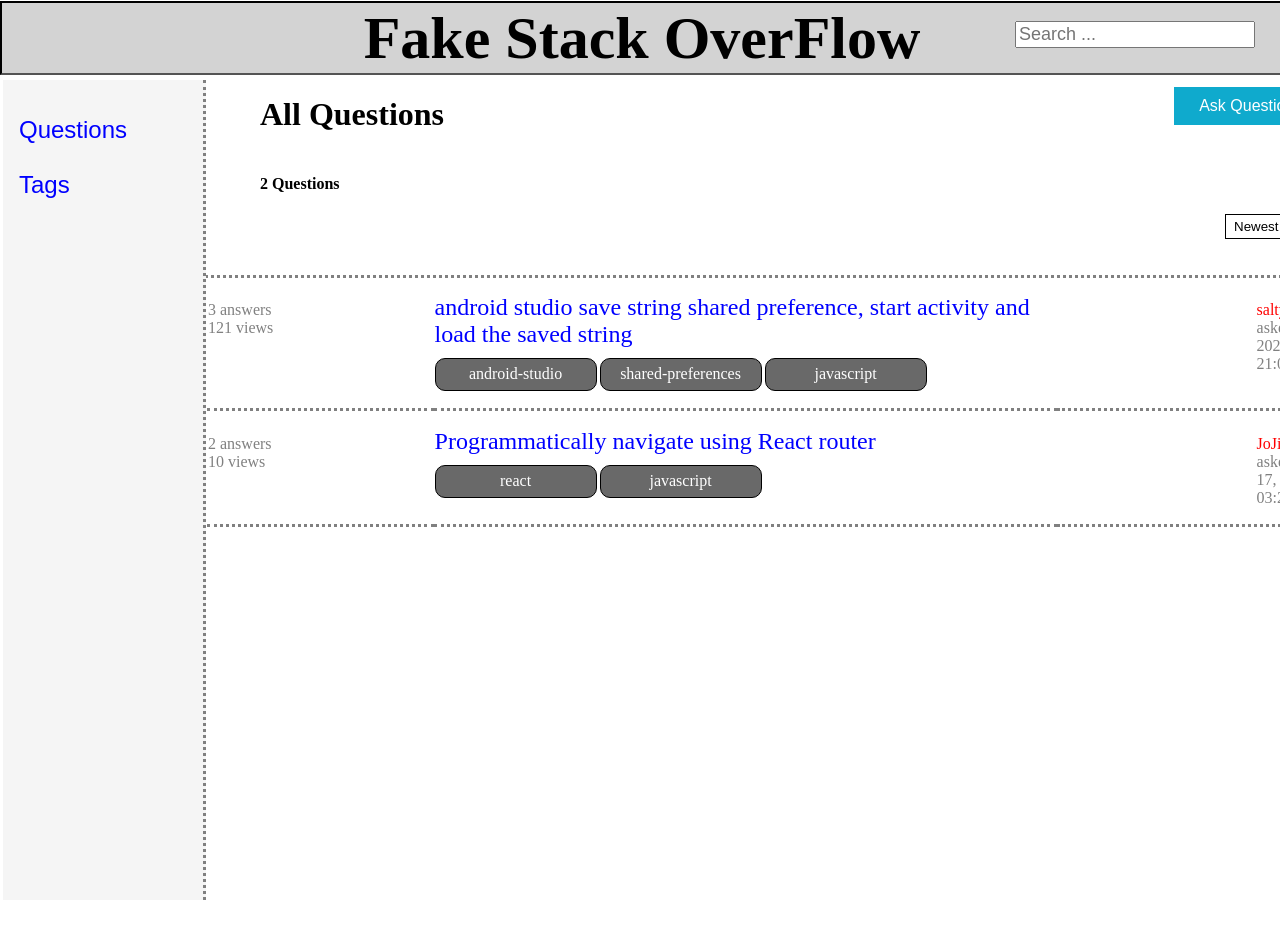
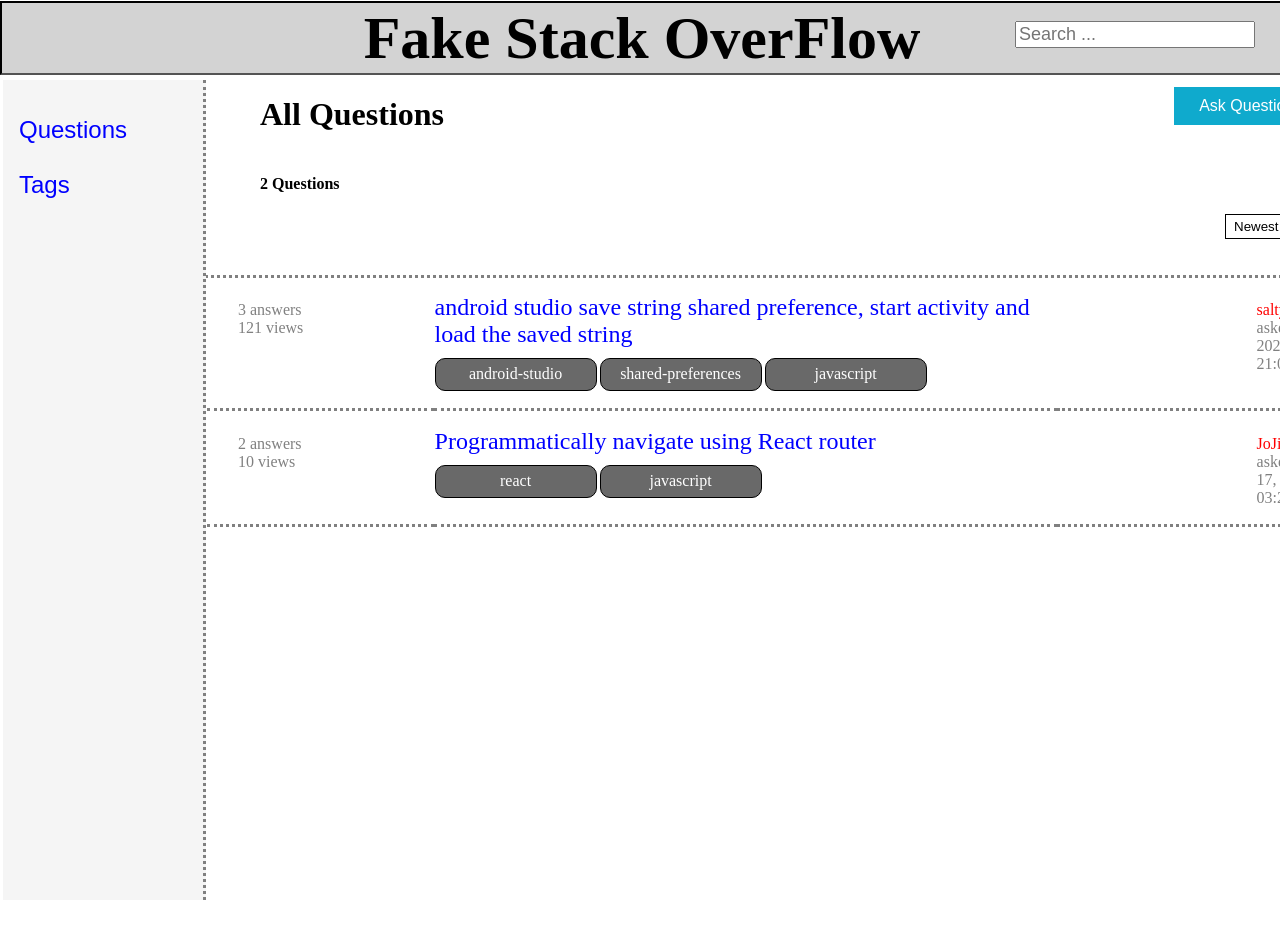
Before and after one commit to antenmanuuel/DevCollabNet, a React (Create React App) app: page / in a window 1280 px wide. Shown: the top 938 px of the page. Built offline with nearby package versions, Linux system fonts and the light colour scheme.

Commit message:
small css bug

```diff
--- a/src/components/QuestionsPage/QuestionTable.js
+++ b/src/components/QuestionsPage/QuestionTable.js
@@ -68,8 +68,8 @@
               <tr key={index} data-qid={question.qid} id="tr1">
                 <td id="td1">
                   <ul>
-                    <li id="num_ans">{question.ansIds.length} answers</li>
-                    <li id="num_ques">{question.views} views</li>
+                    <li id="num_ans"style={{paddingLeft:"30px"}}>{question.ansIds.length} answers</li>
+                    <li id="num_ques"style={{paddingLeft:"30px"}}>{question.views} views</li>
                   </ul>
                 </td>
                 <td id="td2">
```
